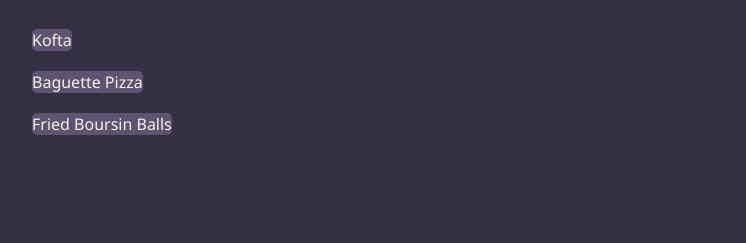
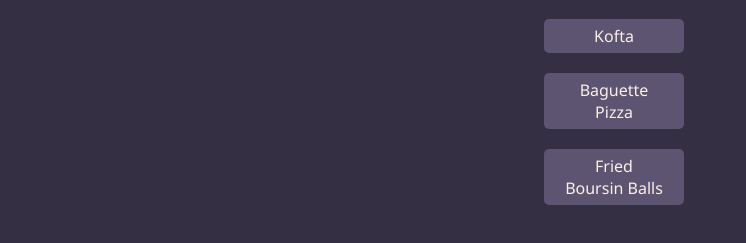
Before and after one commit to kofta999/odin-recipes, a plain HTML site: page index.html in a window 1280 px wide. Shown: the part 61-304 px from the top of the page, without its empty margins (26-772 px from the left). Drawn offline with Linux system fonts and the light colour scheme.

Commit message:
Update index.css

```diff
--- a/index.css
+++ b/index.css
@@ -15,15 +15,21 @@ div.recipes {
 
 ul {
   list-style: none;
+  padding: 0px;
 }
 
 .recipes li {
-  padding: 10px;
+  margin: 20px auto;
+  text-align: center;
+  width: 100px;
+  height: auto;
+  background-color: #5c5470;
+  border-radius: 5px;
+  padding: 6px 20px;
 }
 
 .recipes li a {
   background-color: #5c5470;
-  border-radius: 5px;
   text-decoration: none;
   color: #faf0e6;
 }
```
